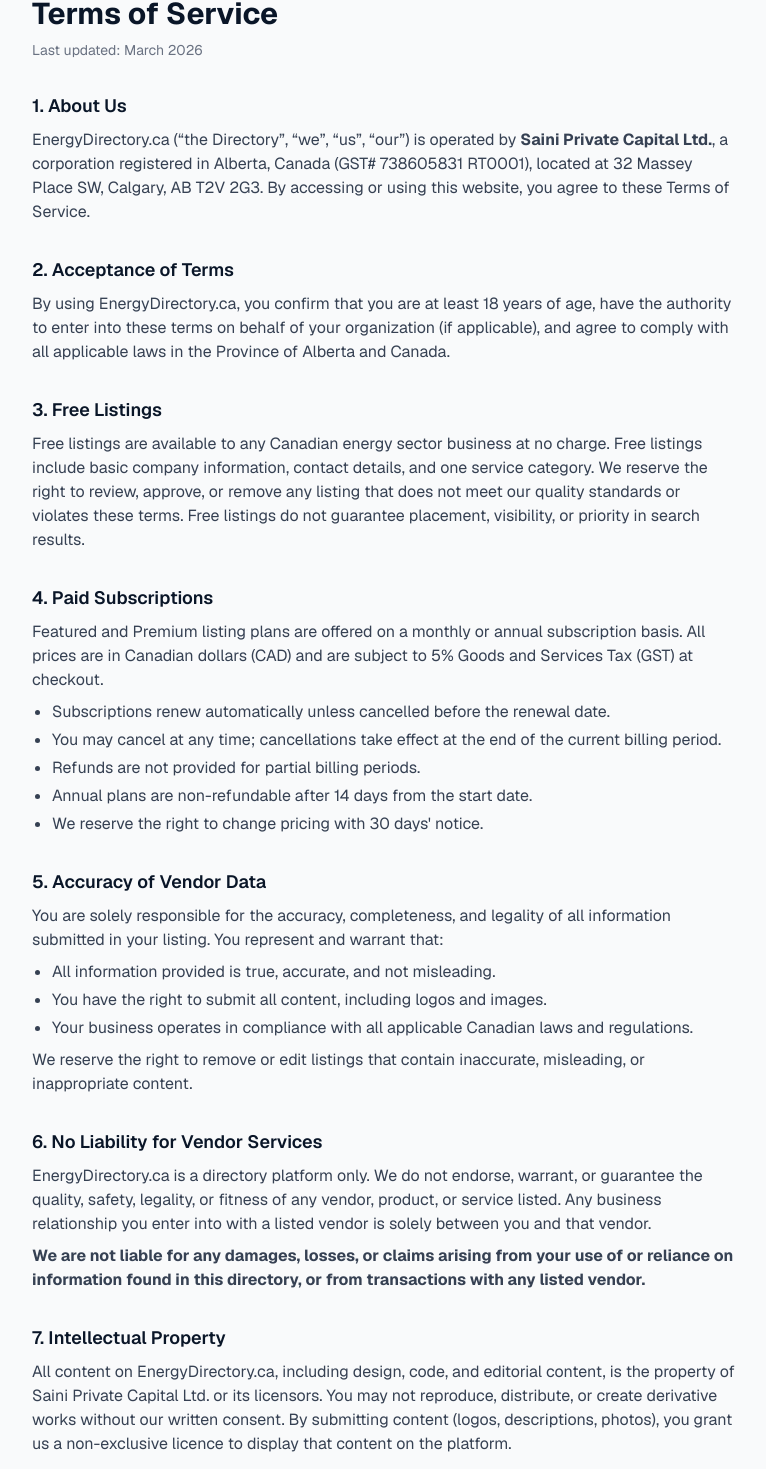
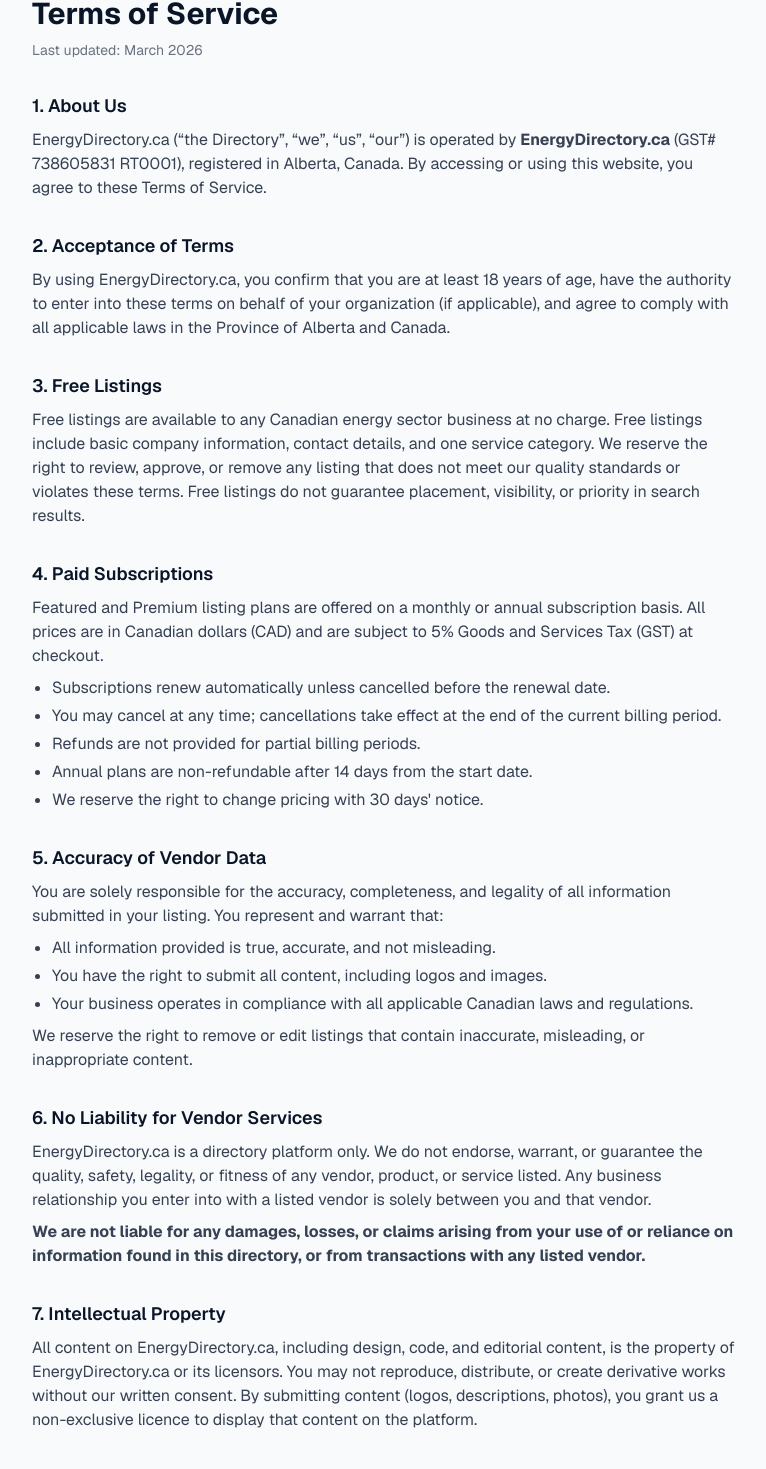
Before and after one commit to AtlasSaini/energy-directory, a Next.js app: page /terms in a window 1280 px wide. Shown: the part 160-1629 px from the top of the page, without its empty margins (256-1022 px from the left). Built offline with nearby package versions, Linux system fonts and the light colour scheme.

Commit message:
fix: remove all Saini Private Capital Ltd references from public pages

```diff
--- a/app/list-your-business/page.tsx
+++ b/app/list-your-business/page.tsx
@@ -82,7 +82,7 @@ export default function ListYourBusinessPage() {
             All prices in CAD. 5% GST will be added at checkout.
           </p>
           <p className="text-center text-gray-400 text-xs mt-1">
-            GST# 738605831 RT0001 — Saini Private Capital Ltd.
+            GST# 738605831 RT0001
           </p>
           <p className="text-center text-gray-400 text-sm mt-4">
             Cancel anytime. Questions? Email{' '}
--- a/app/privacy/page.tsx
+++ b/app/privacy/page.tsx
@@ -2,7 +2,7 @@ import Link from 'next/link'
 
 export const metadata = {
   title: 'Privacy Policy | EnergyDirectory.ca',
-  description: 'Privacy Policy for EnergyDirectory.ca, operated by Saini Private Capital Ltd. PIPEDA compliant.',
+  description: 'Privacy Policy for EnergyDirectory.ca. PIPEDA compliant.',
 }
 
 export default function PrivacyPage() {
@@ -22,7 +22,7 @@ export default function PrivacyPage() {
         <section>
           <h2 className="text-lg font-semibold text-[#0a1628] mb-2">1. Introduction</h2>
           <p>
-            <strong>Saini Private Capital Ltd.</strong> (&ldquo;we&rdquo;, &ldquo;us&rdquo;, &ldquo;our&rdquo;), operator of EnergyDirectory.ca, is committed to protecting the privacy of individuals in accordance with the <em>Personal Information Protection and Electronic Documents Act</em> (PIPEDA) and applicable Alberta privacy legislation.
+            <strong>EnergyDirectory.ca</strong> (&ldquo;we&rdquo;, &ldquo;us&rdquo;, &ldquo;our&rdquo;) is committed to protecting the privacy of individuals in accordance with the <em>Personal Information Protection and Electronic Documents Act</em> (PIPEDA) and applicable Alberta privacy legislation.
           </p>
           <p className="mt-2">
             This Privacy Policy explains how we collect, use, disclose, and safeguard personal information when you use our platform.
@@ -141,7 +141,7 @@ export default function PrivacyPage() {
           <h2 className="text-lg font-semibold text-[#0a1628] mb-2">12. Contact Our Privacy Officer</h2>
           <p>
             For privacy-related questions, concerns, or requests:<br />
-            <strong>Privacy Officer — Saini Private Capital Ltd.</strong><br />
+            <strong>Privacy Officer — EnergyDirectory.ca</strong><br />
             32 Massey Place SW, Calgary, AB T2V 2G3<br />
             Email: <a href="mailto:atlas.commandnode@gmail.com" className="text-amber-600 hover:text-amber-500">atlas.commandnode@gmail.com</a>
           </p>
--- a/app/terms/page.tsx
+++ b/app/terms/page.tsx
@@ -2,7 +2,7 @@ import Link from 'next/link'
 
 export const metadata = {
   title: 'Terms of Service | EnergyDirectory.ca',
-  description: 'Terms of Service for EnergyDirectory.ca, operated by Saini Private Capital Ltd.',
+  description: 'Terms of Service for EnergyDirectory.ca.',
 }
 
 export default function TermsPage() {
@@ -22,7 +22,7 @@ export default function TermsPage() {
         <section>
           <h2 className="text-lg font-semibold text-[#0a1628] mb-2">1. About Us</h2>
           <p>
-            EnergyDirectory.ca (&ldquo;the Directory&rdquo;, &ldquo;we&rdquo;, &ldquo;us&rdquo;, &ldquo;our&rdquo;) is operated by <strong>Saini Private Capital Ltd.</strong>, a corporation registered in Alberta, Canada (GST# 738605831 RT0001), located at 32 Massey Place SW, Calgary, AB T2V 2G3. By accessing or using this website, you agree to these Terms of Service.
+            EnergyDirectory.ca (&ldquo;the Directory&rdquo;, &ldquo;we&rdquo;, &ldquo;us&rdquo;, &ldquo;our&rdquo;) is operated by <strong>EnergyDirectory.ca</strong> (GST# 738605831 RT0001), registered in Alberta, Canada. By accessing or using this website, you agree to these Terms of Service.
           </p>
         </section>
 
@@ -82,7 +82,7 @@ export default function TermsPage() {
         <section>
           <h2 className="text-lg font-semibold text-[#0a1628] mb-2">7. Intellectual Property</h2>
           <p>
-            All content on EnergyDirectory.ca, including design, code, and editorial content, is the property of Saini Private Capital Ltd. or its licensors. You may not reproduce, distribute, or create derivative works without our written consent. By submitting content (logos, descriptions, photos), you grant us a non-exclusive licence to display that content on the platform.
+            All content on EnergyDirectory.ca, including design, code, and editorial content, is the property of EnergyDirectory.ca or its licensors. You may not reproduce, distribute, or create derivative works without our written consent. By submitting content (logos, descriptions, photos), you grant us a non-exclusive licence to display that content on the platform.
           </p>
         </section>
 
@@ -130,7 +130,7 @@ export default function TermsPage() {
           <h2 className="text-lg font-semibold text-[#0a1628] mb-2">13. Contact</h2>
           <p>
             For questions about these Terms, contact us at:<br />
-            <strong>Saini Private Capital Ltd.</strong><br />
+            <strong>EnergyDirectory.ca</strong><br />
             32 Massey Place SW, Calgary, AB T2V 2G3<br />
             Email: <a href="mailto:atlas.commandnode@gmail.com" className="text-amber-600 hover:text-amber-500">atlas.commandnode@gmail.com</a>
           </p>
--- a/components/Footer.tsx
+++ b/components/Footer.tsx
@@ -43,7 +43,7 @@ export default function Footer() {
         </div>
 
         <div className="border-t border-gray-800 mt-8 pt-6 flex flex-col sm:flex-row items-center justify-between gap-2 text-sm">
-          <p>&copy; {new Date().getFullYear()} EnergyDirectory.ca — Saini Private Capital Ltd. — GST# 738605831 RT0001</p>
+          <p>&copy; {new Date().getFullYear()} EnergyDirectory.ca — GST# 738605831 RT0001</p>
           <p>Built for Canadian Energy 🇨🇦</p>
         </div>
       </div>
```
